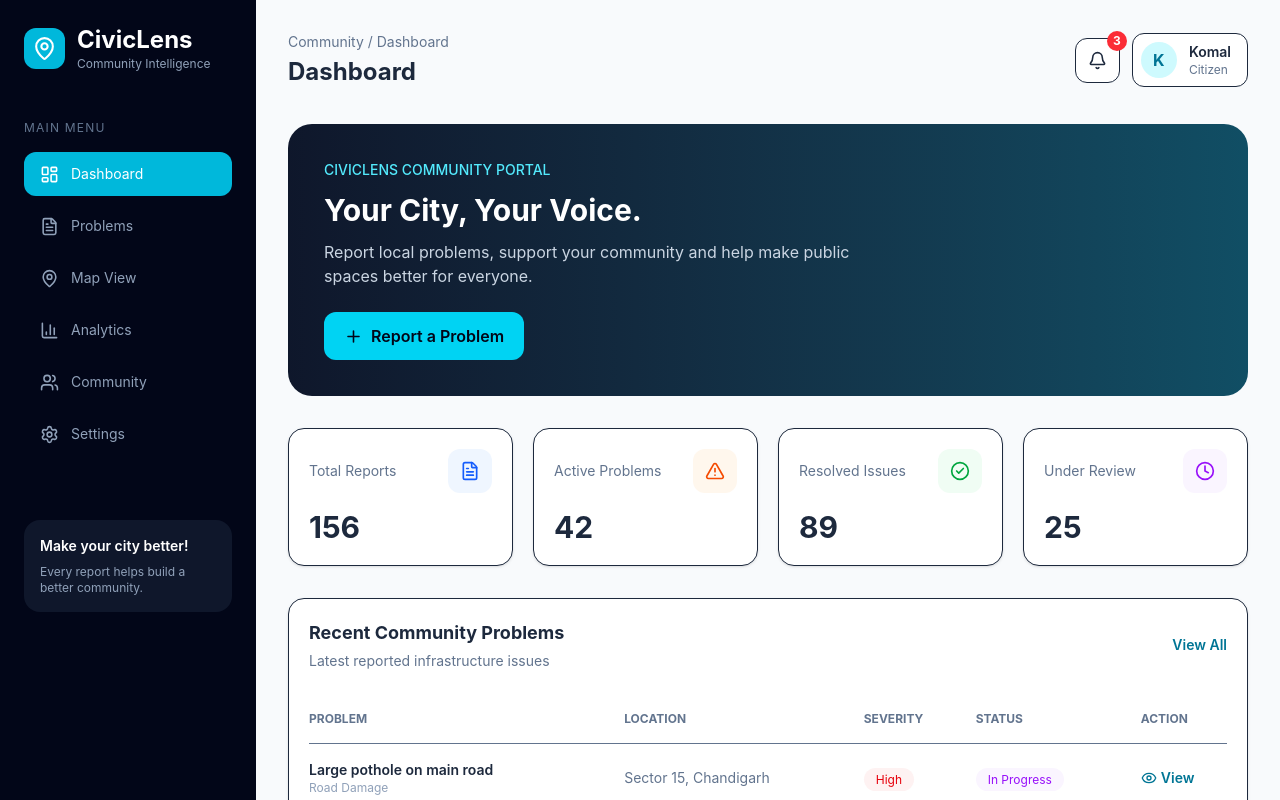
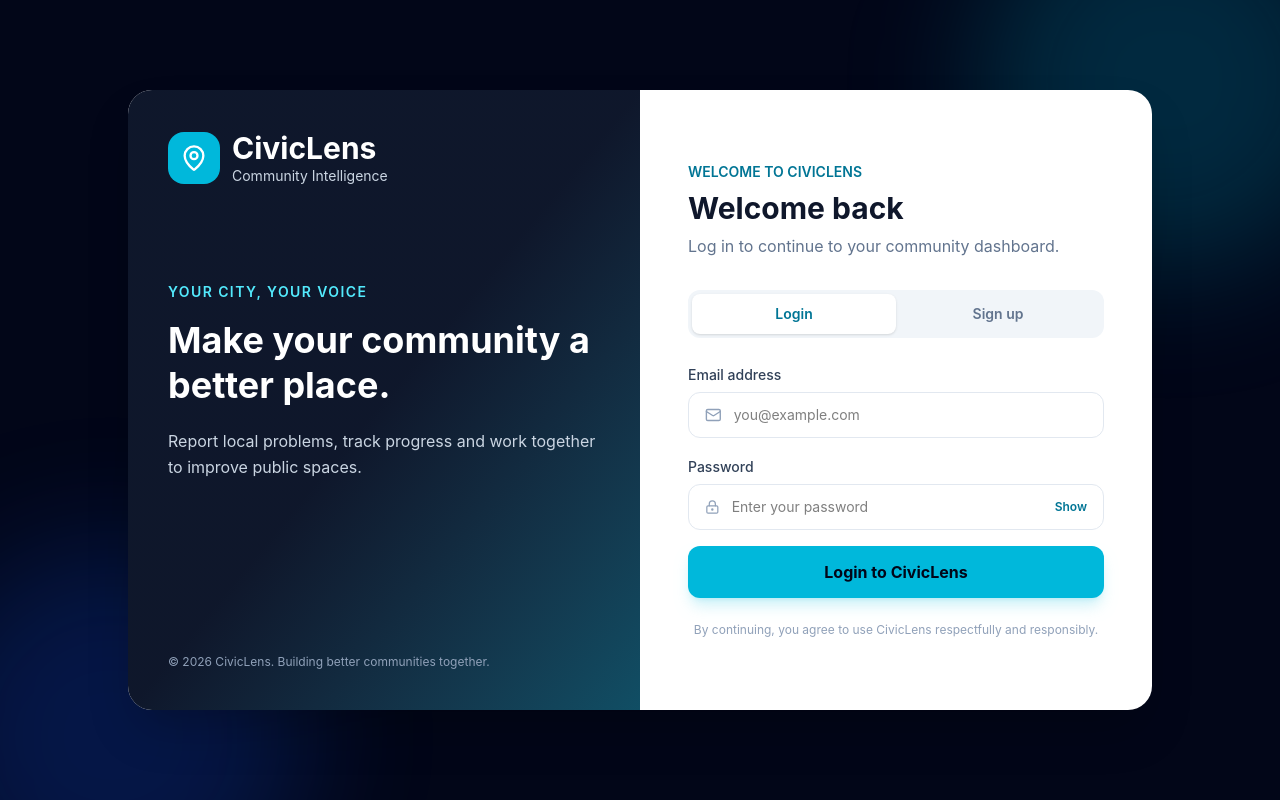
Before and after one commit to komalmakar513/CivicLens, a React app in the folder frontend/: page / in a window 1280 px wide. Shown: the top 800 px of the page. Built offline with nearby package versions, Linux system fonts and the light colour scheme; the HTML template or start-up script is replaced by a standard one.

Commit message:
Add login and signup authentication UI

```diff
--- a/frontend/src/App.jsx
+++ b/frontend/src/App.jsx
@@ -4,7 +4,7 @@ import {
   LayoutDashboard, MapPin, FileText, BarChart3,
   Users, Settings, Bell, Plus, Search,
   AlertTriangle, CheckCircle2, Clock, Menu, Eye,
-  Check, CheckCheck, Trash2, X
+  Check, CheckCheck, Trash2, X, LogOut, Mail, LockKeyhole, UserRound
 } from 'lucide-react'
 
 import ReportProblem from './ReportProblem'
@@ -22,6 +22,76 @@ const problems = [
 ]
 
 function App() {
+  // Demo authentication is stored in this browser. Connect a backend for production security.
+  const [authUser, setAuthUser] = useState(() => {
+    try {
+      return JSON.parse(localStorage.getItem('civiclens_session') || 'null')
+    } catch {
+      return null
+    }
+  })
+  const [authMode, setAuthMode] = useState('login')
+  const [authName, setAuthName] = useState('')
+  const [authEmail, setAuthEmail] = useState('')
+  const [authPassword, setAuthPassword] = useState('')
+  const [authConfirmPassword, setAuthConfirmPassword] = useState('')
+  const [authError, setAuthError] = useState('')
+  const [authSuccess, setAuthSuccess] = useState('')
+  const [showAuthPassword, setShowAuthPassword] = useState(false)
+
+  const handleAuthSubmit = (event) => {
+    event.preventDefault()
+    setAuthError('')
+    setAuthSuccess('')
+    const email = authEmail.trim().toLowerCase()
+
+    if (!email || !authPassword) {
+      setAuthError('Please enter your email and password.')
+      return
+    }
+
+    if (authMode === 'signup') {
+      if (!authName.trim()) return setAuthError('Please enter your full name.')
+      if (authPassword.length < 6) return setAuthError('Password must contain at least 6 characters.')
+      if (authPassword !== authConfirmPassword) return setAuthError('Passwords do not match.')
+
+      const newUser = { name: authName.trim(), email, password: authPassword }
+      localStorage.setItem('civiclens_user', JSON.stringify(newUser))
+      setAuthMode('login')
+      setAuthPassword('')
+      setAuthConfirmPassword('')
+      setAuthSuccess('Account created successfully. Please log in.')
+      return
+    }
+
+    let savedUser = null
+    try {
+      savedUser = JSON.parse(localStorage.getItem('civiclens_user') || 'null')
+    } catch {
+      savedUser = null
+    }
+
+    if (!savedUser || savedUser.email !== email || savedUser.password !== authPassword) {
+      setAuthError('Invalid email or password. Please sign up first if you are a new user.')
+      return
+    }
+
+    const session = { name: savedUser.name, email: savedUser.email }
+    localStorage.setItem('civiclens_session', JSON.stringify(session))
+    setAuthUser(session)
+    setAuthPassword('')
+  }
+
+  const handleLogout = () => {
+    localStorage.removeItem('civiclens_session')
+    setAuthUser(null)
+    setAuthMode('login')
+    setAuthEmail('')
+    setAuthPassword('')
+    setAuthError('')
+    setAuthSuccess('')
+  }
+
   const [active, setActive] = useState('Dashboard')
   const [showReport, setShowReport] = useState(false)
   const [search, setSearch] = useState('')
@@ -183,6 +253,92 @@ function App() {
       </table>
     </div>
   )
+
+  if (!authUser) {
+    return (
+      <div className="min-h-screen bg-slate-950 flex items-center justify-center p-4 relative overflow-hidden">
+        <div className="absolute -top-28 -right-20 w-96 h-96 bg-cyan-500/20 rounded-full blur-3xl" />
+        <div className="absolute -bottom-32 -left-20 w-96 h-96 bg-blue-600/20 rounded-full blur-3xl" />
+        <div className="relative w-full max-w-5xl min-h-[620px] bg-white rounded-3xl shadow-2xl overflow-hidden grid md:grid-cols-2">
+          <div className="hidden md:flex flex-col justify-between bg-gradient-to-br from-slate-900 via-slate-900 to-cyan-900 text-white p-10">
+            <div>
+              <div className="flex items-center gap-3">
+                <div className="bg-cyan-500 p-3 rounded-2xl"><MapPin size={28} /></div>
+                <div><h1 className="text-3xl font-bold">CivicLens</h1><p className="text-sm text-slate-300">Community Intelligence</p></div>
+              </div>
+              <div className="mt-24">
+                <p className="text-cyan-300 text-sm font-semibold tracking-widest">YOUR CITY, YOUR VOICE</p>
+                <h2 className="text-4xl font-bold leading-tight mt-4">Make your community a better place.</h2>
+                <p className="text-slate-300 mt-5 leading-relaxed">Report local problems, track progress and work together to improve public spaces.</p>
+              </div>
+            </div>
+            <p className="text-xs text-slate-400">© 2026 CivicLens. Building better communities together.</p>
+          </div>
+
+          <div className="flex items-center justify-center p-7 sm:p-12">
+            <div className="w-full max-w-md">
+              <div className="md:hidden flex items-center gap-3 mb-10">
+                <div className="bg-cyan-500 text-white p-3 rounded-xl"><MapPin size={25} /></div>
+                <div><h1 className="text-2xl font-bold text-slate-900">CivicLens</h1><p className="text-xs text-slate-500">Community Intelligence</p></div>
+              </div>
+              <p className="text-sm font-semibold text-cyan-700">WELCOME TO CIVICLENS</p>
+              <h2 className="text-3xl font-bold text-slate-900 mt-2">{authMode === 'login' ? 'Welcome back' : 'Create your account'}</h2>
+              <p className="text-slate-500 mt-2">{authMode === 'login' ? 'Log in to continue to your community dashboard.' : 'Join your community and help make a difference.'}</p>
+
+              <div className="grid grid-cols-2 bg-slate-100 rounded-xl p-1 mt-8 mb-6">
+                <button type="button" onClick={() => { setAuthMode('login'); setAuthError(''); setAuthSuccess('') }}
+                  className={`py-2.5 rounded-lg text-sm font-semibold ${authMode === 'login' ? 'bg-white text-cyan-700 shadow-sm' : 'text-slate-500'}`}>Login</button>
+                <button type="button" onClick={() => { setAuthMode('signup'); setAuthError(''); setAuthSuccess('') }}
+                  className={`py-2.5 rounded-lg text-sm font-semibold ${authMode === 'signup' ? 'bg-white text-cyan-700 shadow-sm' : 'text-slate-500'}`}>Sign up</button>
+              </div>
+
+              <form onSubmit={handleAuthSubmit} className="space-y-4">
+                {authMode === 'signup' && (
+                  <label className="block">
+                    <span className="text-sm font-medium text-slate-700">Full name</span>
+                    <div className="mt-1.5 flex items-center gap-3 border border-slate-200 rounded-xl px-4 py-3 focus-within:border-cyan-500">
+                      <UserRound size={18} className="text-slate-400" />
+                      <input value={authName} onChange={e => setAuthName(e.target.value)} placeholder="Enter your full name" className="w-full outline-none text-sm" autoComplete="name" />
+                    </div>
+                  </label>
+                )}
+                <label className="block">
+                  <span className="text-sm font-medium text-slate-700">Email address</span>
+                  <div className="mt-1.5 flex items-center gap-3 border border-slate-200 rounded-xl px-4 py-3 focus-within:border-cyan-500">
+                    <Mail size={18} className="text-slate-400" />
+                    <input type="email" value={authEmail} onChange={e => setAuthEmail(e.target.value)} placeholder="you@example.com" className="w-full outline-none text-sm" autoComplete="email" />
+                  </div>
+                </label>
+                <label className="block">
+                  <span className="text-sm font-medium text-slate-700">Password</span>
+                  <div className="mt-1.5 flex items-center gap-3 border border-slate-200 rounded-xl px-4 py-3 focus-within:border-cyan-500">
+                    <LockKeyhole size={18} className="text-slate-400" />
+                    <input type={showAuthPassword ? 'text' : 'password'} value={authPassword} onChange={e => setAuthPassword(e.target.value)} placeholder="Enter your password" className="w-full outline-none text-sm" autoComplete={authMode === 'login' ? 'current-password' : 'new-password'} />
+                    <button type="button" onClick={() => setShowAuthPassword(!showAuthPassword)} className="text-xs font-semibold text-cyan-700">{showAuthPassword ? 'Hide' : 'Show'}</button>
+                  </div>
+                </label>
+                {authMode === 'signup' && (
+                  <label className="block">
+                    <span className="text-sm font-medium text-slate-700">Confirm password</span>
+                    <div className="mt-1.5 flex items-center gap-3 border border-slate-200 rounded-xl px-4 py-3 focus-within:border-cyan-500">
+                      <LockKeyhole size={18} className="text-slate-400" />
+                      <input type={showAuthPassword ? 'text' : 'password'} value={authConfirmPassword} onChange={e => setAuthConfirmPassword(e.target.value)} placeholder="Re-enter your password" className="w-full outline-none text-sm" autoComplete="new-password" />
+                    </div>
+                  </label>
+                )}
+                {authError && <p role="alert" className="text-sm text-red-600 bg-red-50 rounded-lg p-3">{authError}</p>}
+                {authSuccess && <p role="status" className="text-sm text-green-700 bg-green-50 rounded-lg p-3">{authSuccess}</p>}
+                <button type="submit" className="w-full bg-cyan-500 hover:bg-cyan-600 text-slate-950 font-bold py-3.5 rounded-xl transition shadow-lg shadow-cyan-500/20">
+                  {authMode === 'login' ? 'Login to CivicLens' : 'Create Account'}
+                </button>
+              </form>
+              <p className="text-xs text-slate-400 text-center mt-6">By continuing, you agree to use CivicLens respectfully and responsibly.</p>
+            </div>
+          </div>
+        </div>
+      </div>
+    )
+  }
 
   return (
     <div className="min-h-screen bg-slate-50 text-slate-800">
@@ -389,15 +545,19 @@ function App() {
                 )}
               </div>
 
+              <div className="flex items-center gap-2">
                 <div className="flex items-center gap-3 bg-white p-2 pr-4 rounded-xl border">
                   <div className="w-9 h-9 rounded-full bg-cyan-100 text-cyan-700 flex items-center justify-center font-bold">
-                  K
+                    {(authUser.name || 'C').charAt(0).toUpperCase()}
                   </div>
-
                   <div>
-                  <p className="text-sm font-semibold">Komal</p>
+                    <p className="text-sm font-semibold">{authUser.name}</p>
                     <p className="text-xs text-slate-500">Citizen</p>
                   </div>
+                </div>
+                <button onClick={handleLogout} title="Logout" aria-label="Logout" className="p-3 bg-white rounded-xl border text-slate-600 hover:text-red-600 hover:bg-red-50 transition">
+                  <LogOut size={18} />
+                </button>
               </div>
             </div>
           </header>
```
Lines whose indentation alone changed are shown as unchanged.
